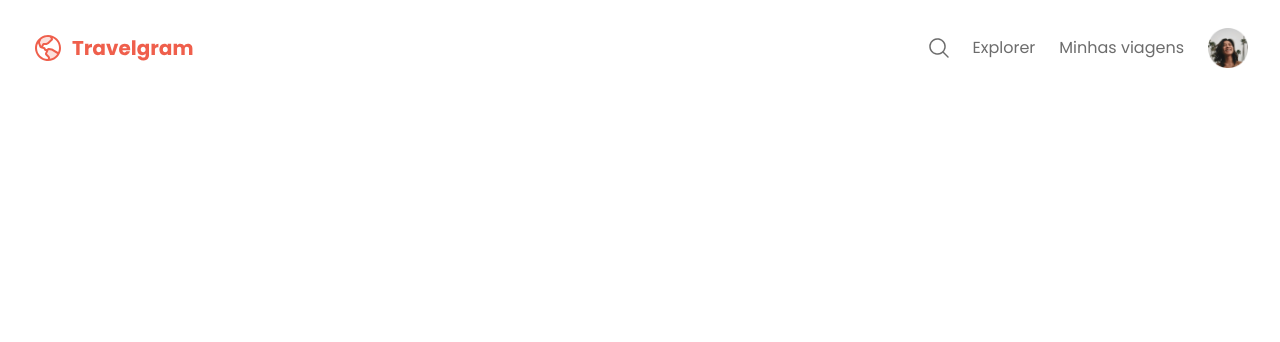
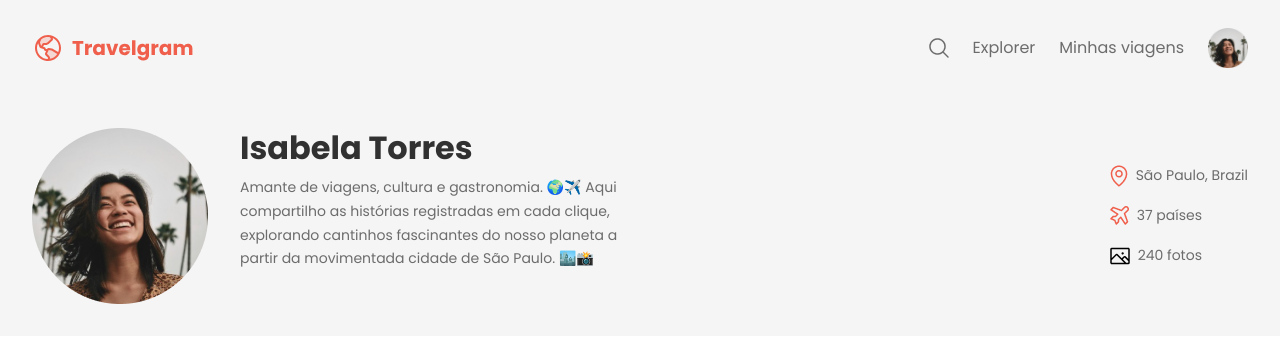
Before and after one commit to MoisesBarrosDev/project-travelgram, a plain HTML site: page html/index.html in a window 1280 px wide. Drawn offline with Linux system fonts and the light colour scheme.

Commit message:
header settings

```diff
--- a/html/index.html
+++ b/html/index.html
@@ -15,7 +15,7 @@
 </head>
 
 <body>
-
+  <div class="bg-surface-color">
     <nav class="container">
       <a href="#" id="logo">
         <img src="../assets/Logo.svg" alt="Logomarca">
@@ -43,8 +43,37 @@
       </ul>
     </nav>
 
+    <header>
+      <div class="container">
+        <div id="profile">
+          <img src="../assets/Profile pic.png" alt="Imagem de Isabela Torres">
+          <div>
+            <h1>Isabela Torres</h1>
+            <p>Amante de viagens, cultura e gastronomia. 🌍✈️
+              Aqui compartilho as histórias registradas em cada clique, explorando cantinhos fascinantes do nosso
+              planeta a partir da movimentada cidade de São Paulo. 🏙️📸</p>
+          </div>
+        </div>
 
+        <ul id="info">
+         <li>
+          <img src="../assets/icons/icon-localizacao.png" alt="Icone de localizacao">
+          <span>São Paulo, Brazil</span>
+          </li>
 
+          <li>
+            <img src="../assets/icons/icon-aviao.png" alt="Icone de aviao">
+            <span>37 países</span>
+            </li>
+
+            <li>
+              <img src="../assets/icons/icon-image.png" alt="Icone de imagem">
+              <span>240 fotos</span>
+              </li>
+        </ul>
+      </div>
+    </header>
+  </div>
 
 
 </body>
--- a/styles/global.css
+++ b/styles/global.css
@@ -5,22 +5,22 @@
 }
 
 :root {
-  --brand-color:#EF5F4C;
-  --background-color:#FFFFFF;
-  --surface-color:#F5F5F5;
-  --skeleton-color:#D9D9D9;
-  --shape-transparency:#ffffff8f ;
-  --text-color-primary:#313131;
-  --text-color-secondary:#6C6C6C;
+  --brand-color: #EF5F4C;
+  --background-color: #FFFFFF;
+  --surface-color: #F5F5F5;
+  --skeleton-color: #D9D9D9;
+  --shape-transparency: #ffffff8f;
+  --text-color-primary: #313131;
+  --text-color-secondary: #6C6C6C;
 
   --font-family: "Poppins", sans-serif;
   --text-lg: bold 32px/125% var(--font-family);
   --text-normal: normal 16px/150% var(--font-family);
-  --text-md: normal 14px/175% var(--font-family);
+  --text-md: normal 14px/170% var(--font-family);
   --text-sm: normal 12px/175% var(--font-family);
 }
 
-body{
+body {
   /* font-size: var(--text-lg-size);
   font-weight: var(--text-weigth-lg-bold);
   line-height: var(--text-lg-line-height);
@@ -32,24 +32,27 @@ body{
 
 
 a {
-text-decoration: none;
-color: inherit; /* esse inherit vai pegar a cor do pai dele, que é o body*/
-flex-wrap: wrap;
+  text-decoration: none;
+  color: inherit;
+  /* esse inherit vai pegar a cor do pai dele, que é o body*/
+  flex-wrap: wrap;
 }
 
-a:hover{
+a:hover {
   color: var(--brand-color);
   text-decoration: underline;
 }
 
 
 
-.container{
-  padding-inline:32px; /*so serve pras laterais e nao vai colocar em cima nem em baixo*/
-  max-width: 1280px;
-  margin-inline: auto; /*so serve pras laterais e nao vai colocar em cima nem em baixo vai centralizar ao meio*/
+.container {
+  padding-inline: 2rem;
+  /*so serve pras laterais e nao vai colocar em cima nem em baixo*/
+  max-width: 80rem;
+  margin-inline: auto;
+  /*so serve pras laterais e nao vai colocar em cima nem em baixo vai centralizar ao meio*/
 }
 
-.bg-surface-color{
+.bg-surface-color {
   background-color: var(--surface-color);
 }
--- /dev/null
+++ b/styles/header.css
@@ -0,0 +1,45 @@
+header {
+  padding-block: 2rem;
+  font: var(--text-md);
+}
+
+header .container {
+  display: flex;
+  justify-content: space-between;
+  align-items: center;
+  gap: 1rem;
+}
+
+#profile {
+  display: flex;
+  gap: 2rem;
+  flex-grow: 1; /* O perfil pode crescer para ocupar espaço extra */
+  flex-shrink: 1;  /* O perfil pode encolher se o espaço diminuir */
+}
+
+#profile>div {
+  max-width: 24rem;
+  flex: 1;
+}
+
+#profile h1 {
+  font: var(--text-lg);
+  color: var(--text-color-primary);
+  margin-bottom: 0.5rem;
+}
+
+
+#info {
+  list-style: none;
+  display: flex;
+  flex-direction: column;
+  gap: 1rem;
+  flex-shrink: 0; /* Garante que o info não encolha demais */
+  width: 17,5rem;
+}
+
+#info li {
+  display: flex;
+  align-items: center;
+  gap: 0.5rem;
+}
--- a/styles/index.css
+++ b/styles/index.css
@@ -1,2 +1,3 @@
 @import url(global.css);
 @import url(nav.css);
+@import url(header.css);
--- a/styles/nav.css
+++ b/styles/nav.css
@@ -20,4 +20,5 @@ nav ul {
 nav ul li:last-child img{
   width: 40px;
   height: 40px;
+  object-fit: cover;
 }
```
